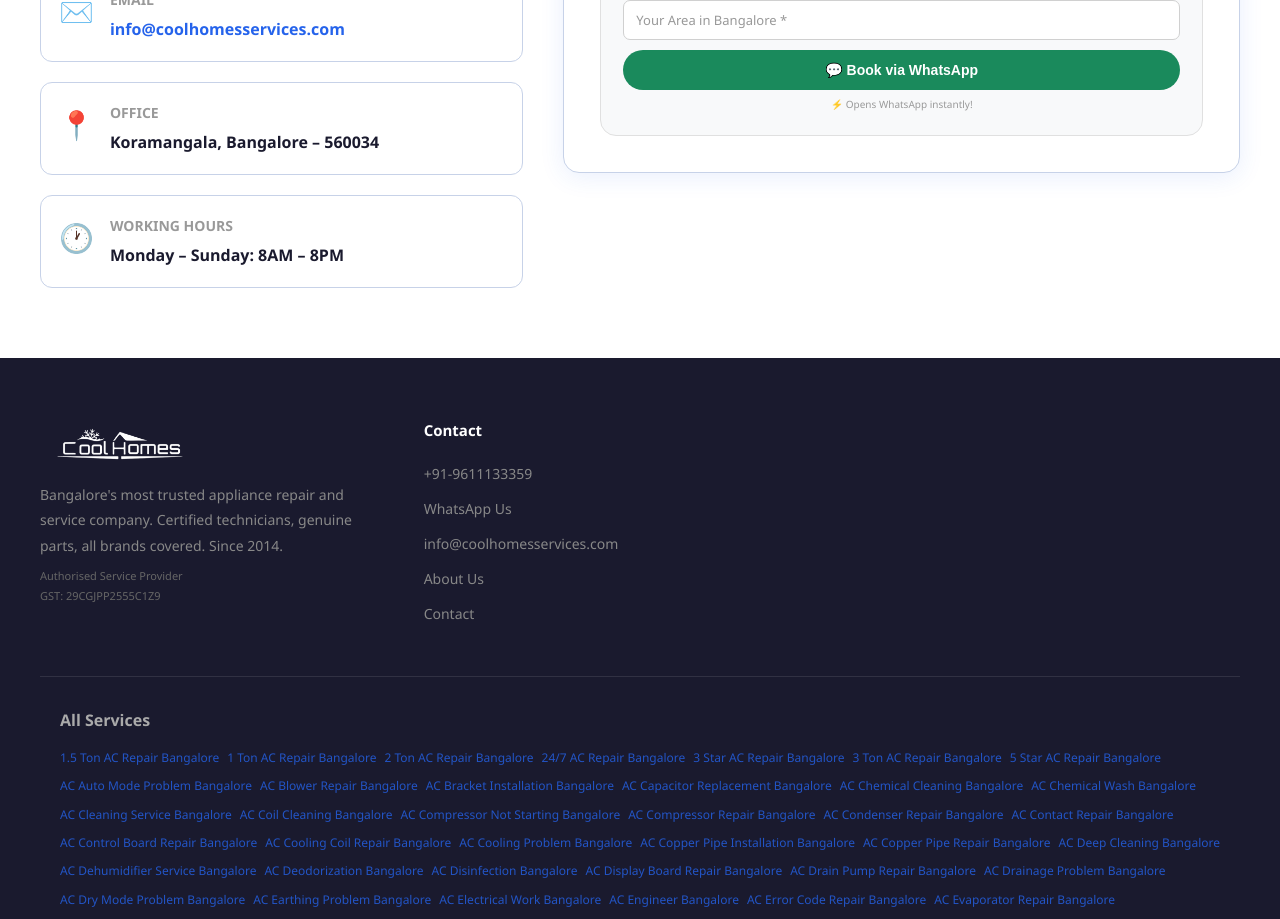
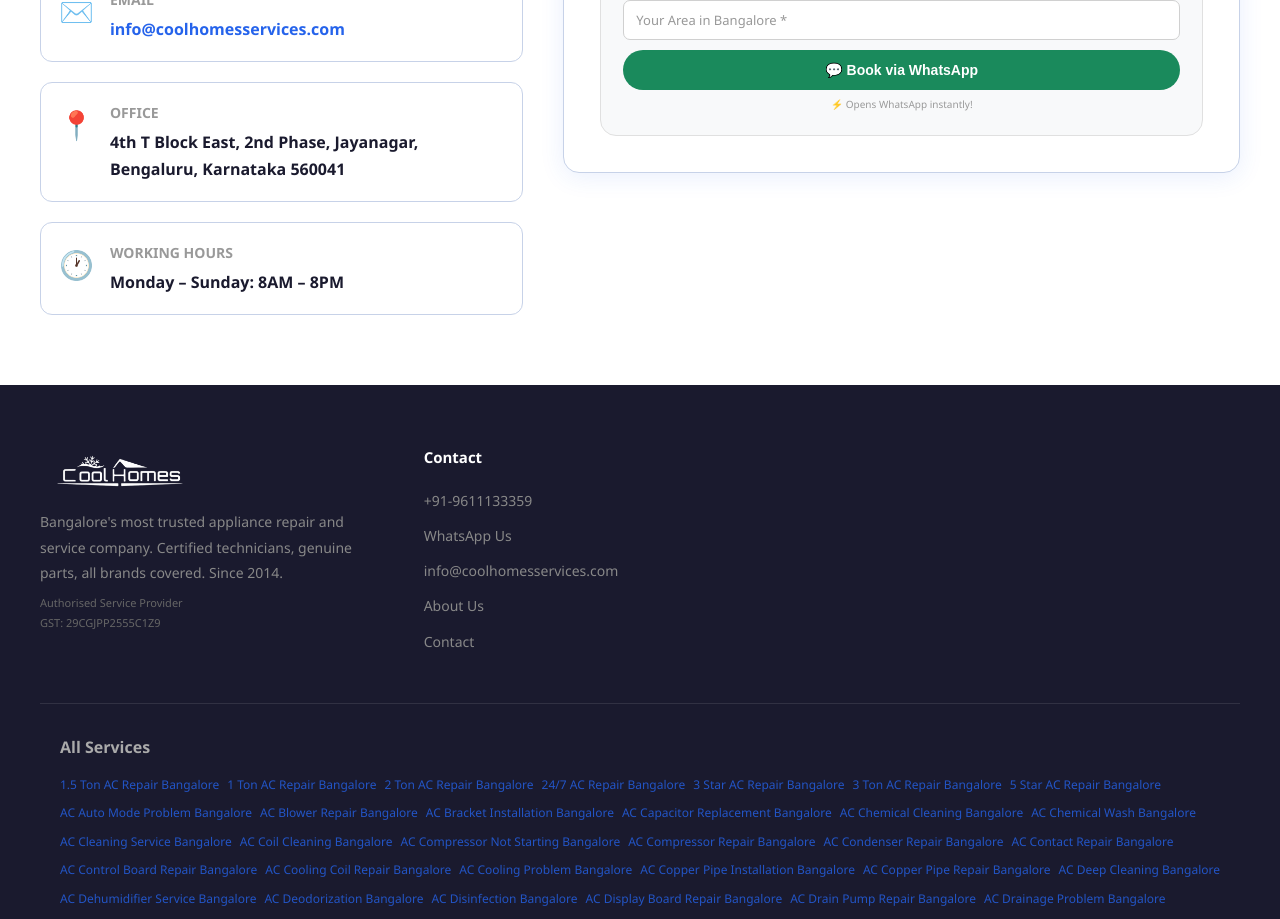
Before and after one commit to contentyouworkplace-beep/coolhomes, a Next.js app: page /contact in a window 1280 px wide. Shown: the part 1060-1979 px from the top of the page. Built offline with nearby package versions, Linux system fonts and the light colour scheme.

Commit message:
Add site icon, update address and meta description

```diff
--- a/app/contact/page.tsx
+++ b/app/contact/page.tsx
@@ -41,7 +41,7 @@ export default function ContactPage() {
               </div>
               <div className="contact-item">
                 <div className="contact-icon">📍</div>
-                <div><h4>OFFICE</h4><p>Koramangala, Bangalore – 560034</p></div>
+                <div><h4>OFFICE</h4><p>4th T Block East, 2nd Phase, Jayanagar, Bengaluru, Karnataka 560041</p></div>
               </div>
               <div className="contact-item">
                 <div className="contact-icon">🕐</div>
--- a/app/layout.tsx
+++ b/app/layout.tsx
@@ -9,8 +9,13 @@ import "./globals.css";
 export const metadata: Metadata = {
   title: "Cool Homes Services - #1 AC Repair & Service in Bangalore | Call Now",
   description:
-    "Cool Homes Services provides expert AC repair, installation, and maintenance in Bangalore. Certified technicians, same-day service, all brands. Call +91-9876543210.",
+    "Cool Homes Services provides expert AC repair, installation, and maintenance in Bangalore. Certified technicians, same-day service, all brands. Call +91-9611133359.",
   metadataBase: new URL("https://www.coolhomesservices.com"),
+  icons: {
+    icon: "/siteicon.png",
+    shortcut: "/siteicon.png",
+    apple: "/siteicon.png",
+  },
   openGraph: {
     siteName: "Cool Homes Services",
     type: "website",
--- a/components/SchemaMarkup.tsx
+++ b/components/SchemaMarkup.tsx
@@ -41,10 +41,10 @@ export default function SchemaMarkup({
     },
     address: {
       "@type": "PostalAddress",
-      streetAddress: "Koramangala",
-      addressLocality: "Bangalore",
+      streetAddress: "4th T Block East, 2nd Phase, Jayanagar",
+      addressLocality: "Bengaluru",
       addressRegion: "Karnataka",
-      postalCode: "560034",
+      postalCode: "560041",
       addressCountry: "IN",
     },
     geo: {
```
Also changed, not shown: public/siteicon.png (added).
